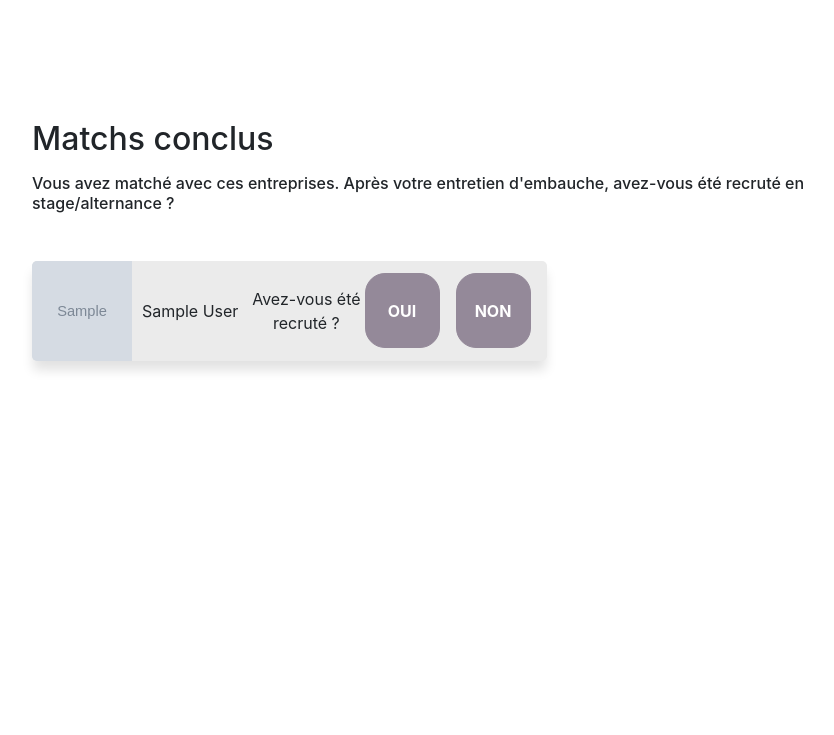
After one commit to MWMatthieuL/ISCOM, a Symfony app: template templates/match_show/student_concluded.html.twig in a window 1280 px wide. The commit adds this page. Shown: the top 735 px of the page, without its empty margins (32-866 px from the left). Run offline with Twig, Linux system fonts and the light colour scheme; the template is opened without the code that fills it: most values are stand-ins (such as "Sample title", 1, 10 or a date in 2020); grey boxes marked "Sample" are stand-in pictures; style sheets or scripts are compiled from the project's sources; some libraries are stand-ins or nearby versions.

Commit message:
add student concluded and fix student matches

```diff
--- a/templates/match_show/student.html.twig
+++ b/templates/match_show/student.html.twig
@@ -104,7 +104,7 @@
     }
 </style>
 <h2 class="mb-3">Mes matchs</h2>
-<h5>Félicitation votre profil à matché ! Vous avez 72 heures pour répondre à chaque offre. Passé ce délai vous ne receverez plus d'offres pendant une semaine.</h5>
+<h6>Félicitation votre profil à matché ! Vous avez 72 heures pour répondre à chaque offre. Passé ce délai vous ne receverez plus d'offres pendant une semaine.</h6>
 <ul class="tabs mt-3 mb-5">
     <li id='all-tab' style="color: #a5201e">Tous mes matchs ({{ matches | length }})</li>
     <li id='accepted-tab'>Acceptés ({{ matches_accepted.count }})</li>
--- /dev/null
+++ b/templates/match_show/student_concluded.html.twig
@@ -0,0 +1,77 @@
+{% extends 'base.html.twig' %}
+
+{% block title %}Mes matchs conclus{% endblock %}
+
+{% block body %}
+    <style>
+        #student_concluded{
+            width: 100%;
+            height: 100%;
+        }
+        #student_concluded > div {
+            background-color: #ebebeb;
+            border-radius: 5px;
+            height: 100px;
+            width: 60%;
+            overflow: hidden;
+            box-shadow: 0 10px 12px -1px #e2e2e2 ;
+        }
+        #student_concluded > div > span {
+            text-align: center;
+            width:200px;
+        }
+
+        #student_concluded > div > img {
+            width:100px;
+            height:100%;
+        }
+
+        #student_concluded .btn {
+            background-color: #006c9b;
+            border-color: #006c9b;
+            border-radius: 20px;
+            margin-right: 1em;
+            width: 75px;
+            height:75px;
+            font-weight: bold;
+            cursor: default;
+            display:flex;
+            justify-content: center;
+            align-items: center;
+        }
+        #student_concluded .btn--accepted {
+            background-color: #069b00;
+            border-color: #069b00;
+        }
+        #student_concluded .btn--rejected {
+            background-color: #a5201e;
+            border-color: #a5201e;
+        }
+        #student_concluded .btn--disabled{
+            background-color: #948999;
+            border-color: #948999;
+        }
+    </style>
+    <div id="student_concluded">
+        <h2 class="mb-3">Matchs conclus</h2>
+        <h6 class="mb-5">Vous avez matché avec ces entreprises. Après votre entretien d'embauche, avez-vous été recruté en stage/alternance ?</h6>
+        {% for match in matches_concluded %}
+            <div class="mb-4 d-flex flex-row justify-content-between align-items-center">
+                <img src="{{ match.offer.company.picture ? asset(match.offer.company.picture) : "" }}" alt="">
+                <span>{{ match.offer.company.displayName }}</span>
+                <span>Avez-vous été recruté ?</span>
+                <div class="d-flex">
+                    {% if match.concludedByCompany is same as true %}
+                        <span class="btn btn-primary btn--accepted"><span>OUI</span></span>
+                        <span class="btn btn-primary btn--disabled"><span>NON</span></span>
+                    {% elseif match.concludedByCompany is same as false %}
+                        <span class="btn btn-primary btn--disabled"><span>OUI</span></span>
+                        <span class="btn btn-primary btn--rejected"><span>NON</span></span>
+                    {% else %}
+                        <span class="btn btn-primary btn--disabled"><span>OUI</span></span>
+                        <span class="btn btn-primary btn--disabled"><span>NON</span></span>
+                    {% endif %}
+                </div>
+            </div>
+        {% endfor %}
+{% endblock %}
--- a/templates/sidebar.html.twig
+++ b/templates/sidebar.html.twig
@@ -91,10 +91,10 @@
                     <a href="{{ path('match_student') }}" class="h6">Mes matchs</a>
                 </span>
                 </li>
-                <li class="{{ app.request.get('_route') is same as "password_student"  ? 'active' : ''}}">
+                <li class="{{ app.request.get('_route') is same as "match_student_concluded"  ? 'active' : ''}}">
                 <span>
                     <i class="bi bi-heart"></i>
-                    <a href="{{ path('password_student') }}" class="h6">Matchs conclus</a>
+                    <a href="{{ path('match_student_concluded') }}" class="h6">Matchs conclus</a>
                 </span>
                 </li>
             {% endif %}
```
Also changed, not shown: src/Controller/MatchingStudentController.php (+19 -3 lines).
